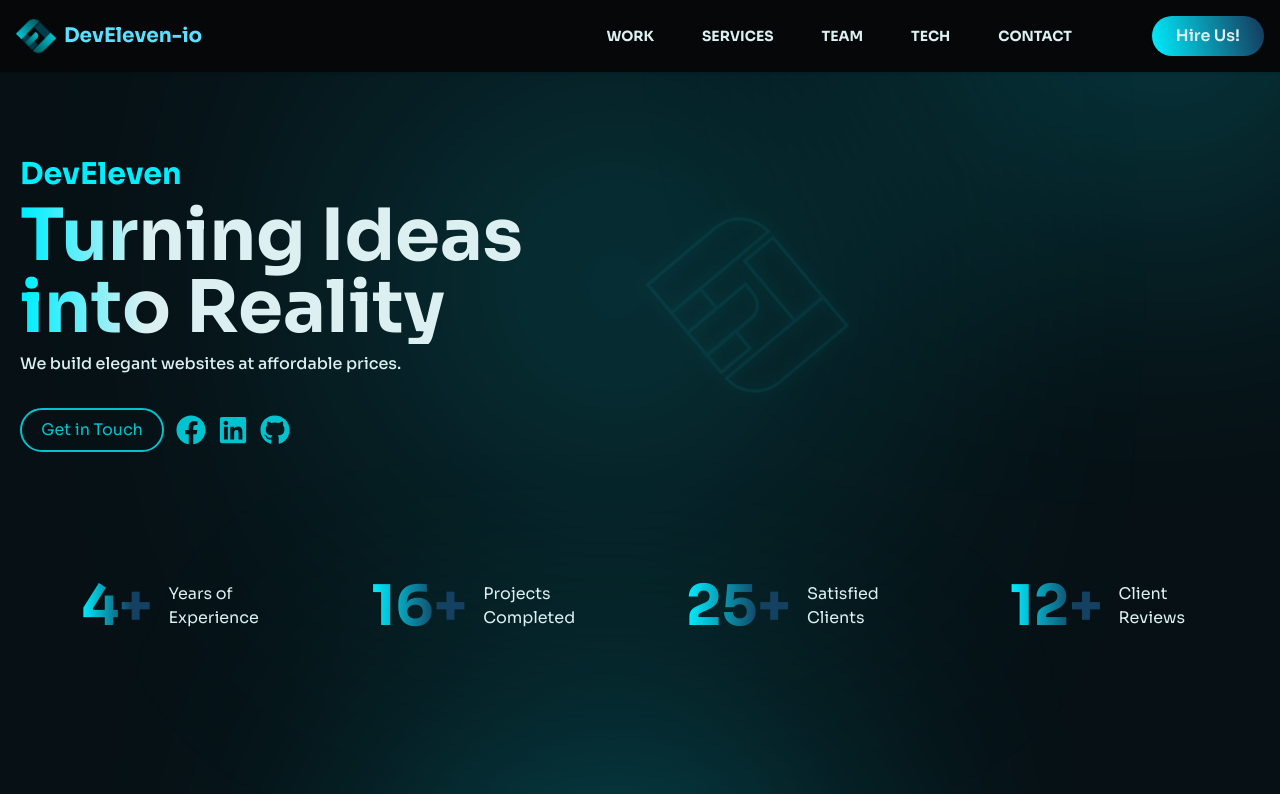
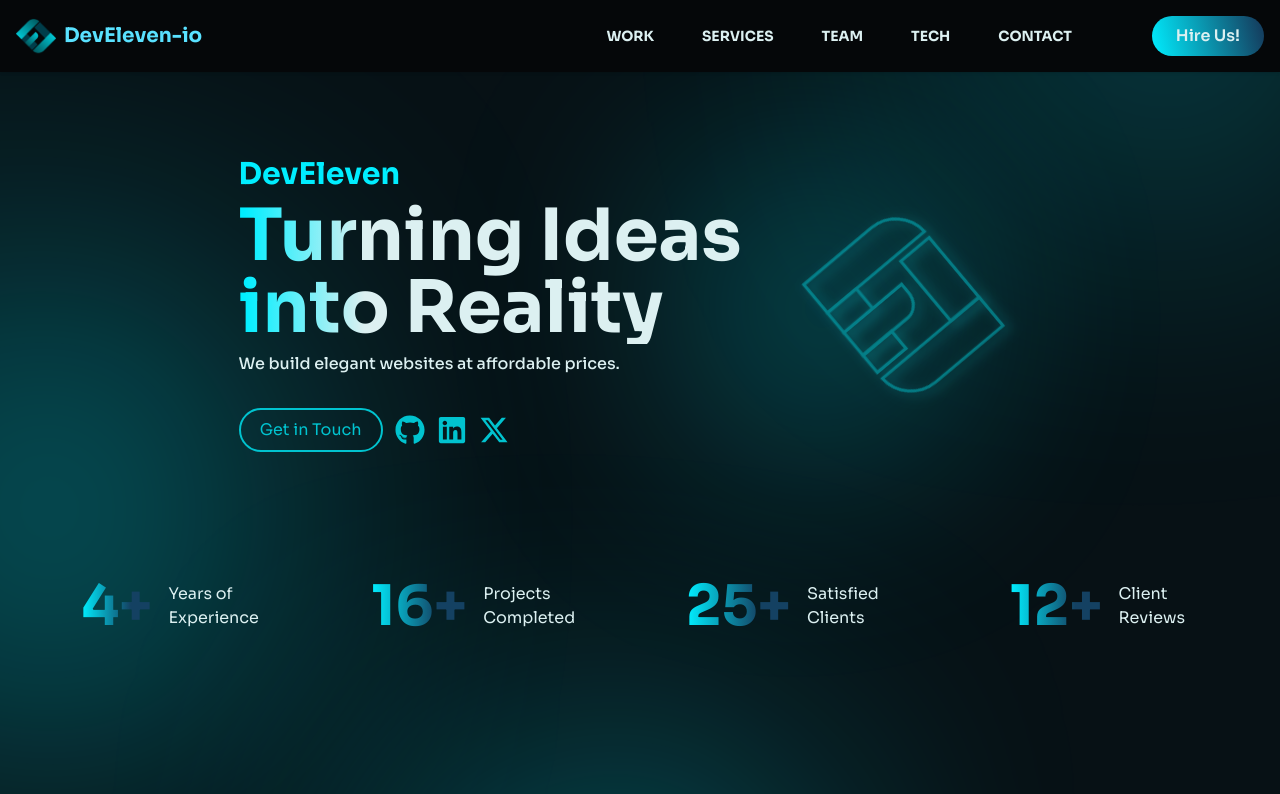
Before and after one commit to DEVELEVEN-io/develeven-io, a Next.js app: page / in a window 1280 px wide. Shown: the top 794 px of the page. Built offline with nearby package versions, Linux system fonts and the light colour scheme.

Commit message:
added Logo Component + updated header

```diff
--- a/components/Header/Header.jsx
+++ b/components/Header/Header.jsx
@@ -1,6 +1,7 @@
 "use client";
-import React, { useEffect, useState } from 'react';
-import { FaFacebook, FaGithub, FaLinkedin } from 'react-icons/fa';
+import { useEffect, useState } from 'react';
+import { FaGithub, FaLinkedin, FaXTwitter } from "react-icons/fa6";
+import LogoSvg from "../../constants/svgs/logo";
 import { images } from "../../constants";
 import Image from "next/image";
 
@@ -28,7 +29,7 @@
   return (
     <header className="header container flex flex-col justify-between mx-auto mt-32 w-full">
 
-      <div className="headerItems rows flex flex-row mb-16">
+      <div className="headerItems rows flex flex-row mb-16 justify-center">
 
         <div className="headerInfo">
 
@@ -45,20 +46,21 @@
                 Get in Touch
               </button>
               <li className='text-3xl text-cyanmid rounded-full my-auto hover:text-4xl hover:text-ff transition-all'>
-                <a href="https://facebook.com/" target='_blank'><FaFacebook></FaFacebook></a>
+                <a href="https://github.com/DEVELEVEN-io/" target='_blank'><FaGithub></FaGithub></a>
               </li>
               <li className='text-3xl text-cyanmid rounded-full my-auto hover:text-4xl hover:text-ff transition-all'>
                 <a href="https://linkedin.com/" target='_blank'><FaLinkedin></FaLinkedin></a>
               </li>
               <li className='text-3xl text-cyanmid rounded-full my-auto hover:text-4xl hover:text-ff transition-all'>
-                <a href="https://github.com/DEVELEVEN-io/" target='_blank'><FaGithub></FaGithub></a>
+                <a href="https://x.com/" target='_blank'><FaXTwitter></FaXTwitter></a>
               </li>
             </ul>
         </div>
+
         </div>
 
         <div className="logoAnim">
-          <Image src={images.logo_outlined} alt="DevEleven Logo"/>
+          <LogoSvg width={200} height={200}/>
         </div>
 
       </div>
--- /dev/null
+++ b/constants/svgs/Logo.jsx
@@ -0,0 +1,29 @@
+const LogoSvg = ( width, height ) => {
+  return (
+  <svg width={width} height={height} viewBox={`0 0 1044 1044`} fill="none" xmlns="http://www.w3.org/2000/svg">
+  <defs>
+    <filter id="glow" x="-50%" y="-50%" width="200%" height="200%">
+      <feGaussianBlur in="SourceGraphic" stdDeviation="20" result="blur" />
+      <feFlood flood-color="#0998A0" result="glowColor" />
+      <feComposite in="glowColor" in2="blur" operator="in" result="glow" />
+      <feMerge>
+        <feMergeNode in="glow" />
+        <feMergeNode in="SourceGraphic" />
+      </feMerge>
+    </filter>
+  </defs>
+
+  <g clip-path="url(#clip0_1_2)">
+    <path className="logoPath" d="M93.444 535.007L93.6955 449.024L238.444 449.007L238.194 534.991L93.444 535.007Z" stroke="#01C8D4" stroke-width="12" filter="url(#glow)"/>
+    <path className="logoPath" d="M239.189 333.986L93.4587 334.007L93.7007 235.029L166.581 235.018L239.429 235.008L239.189 333.986Z" stroke="#01C8D4" stroke-width="12" filter="url(#glow)"/>
+    <path className="logoPath" d="M434.75 91.9245C514.903 91.8778 580.213 155.228 583.312 234.608L93.9172 234.892L93.9998 92.1233L434.75 91.9245Z" stroke="#01C8D4" stroke-width="12" filter="url(#glow)"/>
+    <path className="logoPath" d="M582.439 264.01L582.183 564.946L439.449 565.005L439.705 264.068L582.439 264.01Z" stroke="#01C8D4" stroke-width="12" filter="url(#glow)"/>
+    <path className="logoPath" d="M241.95 708.361C161.797 708.408 96.4888 645.06 93.3904 565.68L582.305 565.393L582.223 708.162L241.95 708.361Z" stroke="#01C8D4" stroke-width="12" filter="url(#glow)"/>
+    <path className="logoPath" d="M93.447 449.003L93.5047 334.204L384.441 334.011L384.42 375.55C384.397 416.782 355.278 448.826 320.998 448.849L93.447 449.003Z" stroke="#01C8D4" stroke-width="12" filter="url(#glow)"/>
+  </g>
+</svg>
+
+  )
+}
+
+export default LogoSvg;
--- a/src/app/app.css
+++ b/src/app/app.css
@@ -219,8 +219,6 @@
   color: transparent;
 }
 
-
-
 .bgGradientTop {
   background: linear-gradient(to top, var(--cyangreen) -15%, var(--cyandark2) 90%);
 }
@@ -239,26 +237,34 @@
   overflow-x: hidden !important;
 }
 
-
 .logoAnim {
   width: 300px;
   height: 300px;
   max-width: 100%;
   max-height: 100%;
   border-radius: 50%;
-  right: -10%;
+  right: -5%;
   position: relative;
-  animation: spin 12s linear infinite;
+  animation: spin 24s linear infinite;
+}
+
+/* .logoAnim svg  {
+  box-shadow: rgba(14, 85, 90, 0.25) 0px 54px 55px, rgba(14, 85, 90, 0.12) 0px -12px 30px, rgba(14, 85, 90, 0.12) 0px 4px 6px, rgba(14, 85, 90, 0.17) 0px 12px 13px, rgba(14, 85, 90, 0.09) 0px -3px 5px;
+} */
+
+.logoPath {
+  -webkit-filter: drop-shadow( 10px 20px 10px rgba(12, 199, 212, 0.7));
+  filter: drop-shadow( 10px 20px 20px rgba(12, 199, 212, 0.7));
 }
 
 @keyframes spin {
   0%, 100% {
     transform: rotate(-40deg) translate(5px, 5px) scale(.9);
-    opacity: 0.1;
+    opacity: 0.5;
   }
   50% {
     transform: rotate(-30deg) translate(20px, 20px) scale(1.1);
-    opacity: 0.3;
+    opacity: 0.7;
   }
 }
 
@@ -318,11 +324,32 @@
   z-index: -100;
 }
 
+.no-name::before {
+  content: "";
+  position: absolute;
+  top: 0;
+  right: 0;
+  width: 400px;
+  height: 400px;
+  border-top-right-radius: 50%;
+  border-bottom-right-radius: 50%;
+  background: var(--cyanblue);
+  background: linear-gradient(260deg, var(--cyanblue) 0%, rgba(67, 189, 210, 0) 100%);
+    -webkit-filter: blur(150px);
+  -moz-filter: blur(150px);
+  -ms-filter: blur(150px);
+  -o-filter: blur(150px);
+  filter: blur(150px);
+  transform: translate(-270%, 80%);
+  /* animation: scaleGradient 4s ease-in-out infinite; */
+  z-index: -100;
+}
+
 .headerInfo:before {
   content: "";
   position: absolute;
-  top: 23%;
-  right: 46%;
+  top: 26%;
+  right: 30%;
   width: 220px;
   height: 220px;
   border-top-right-radius: 50%;
@@ -333,7 +360,8 @@
   -moz-filter: blur(120px);
   -ms-filter: blur(120px);
   -o-filter: blur(120px);
-  filter: blur(120px);
+  filter: blur(80px);
+  opacity: 0.5;
   transform: translate(-0%, -50%);
   animation: scaleGradient 12s ease-in-out infinite;
   z-index: -100;
```
